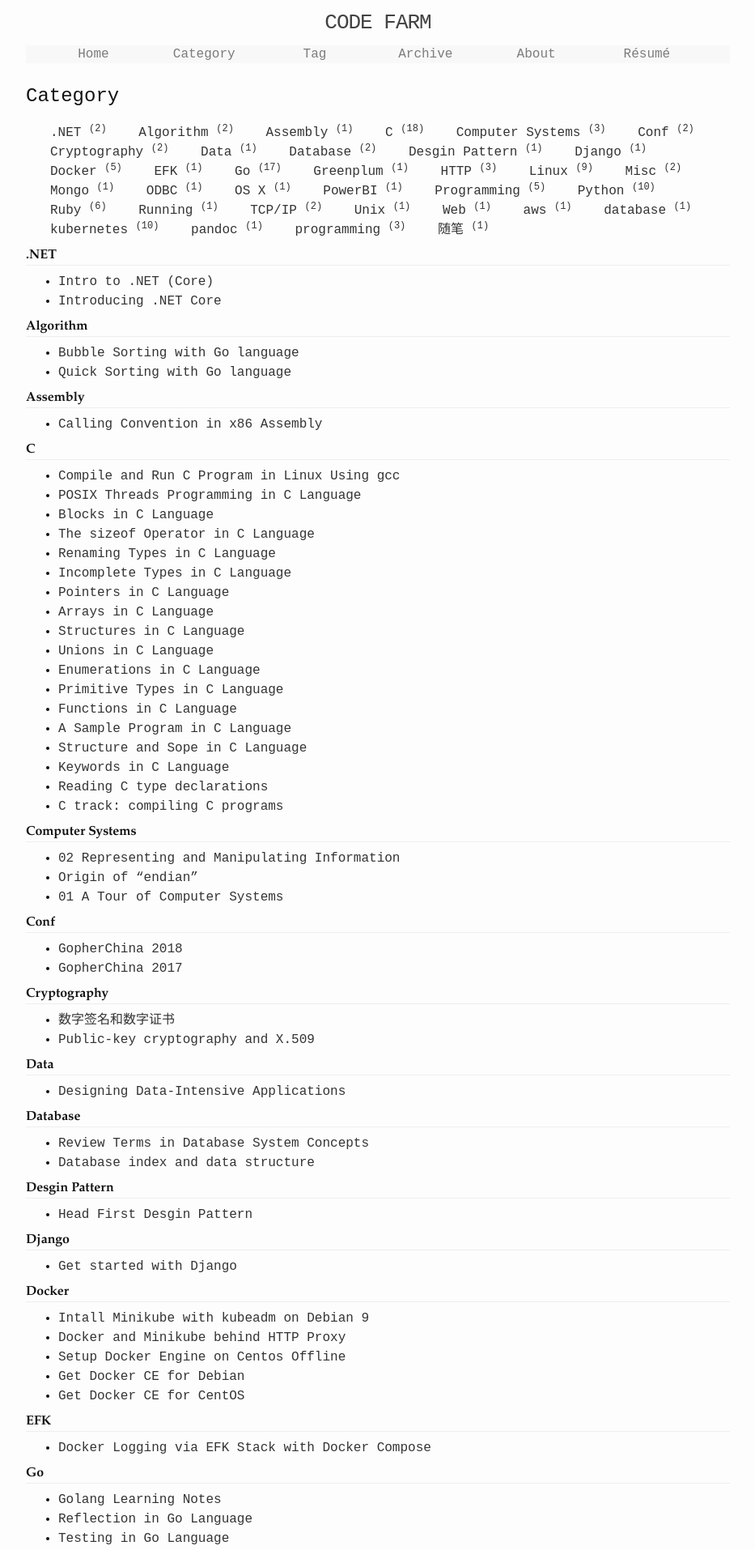
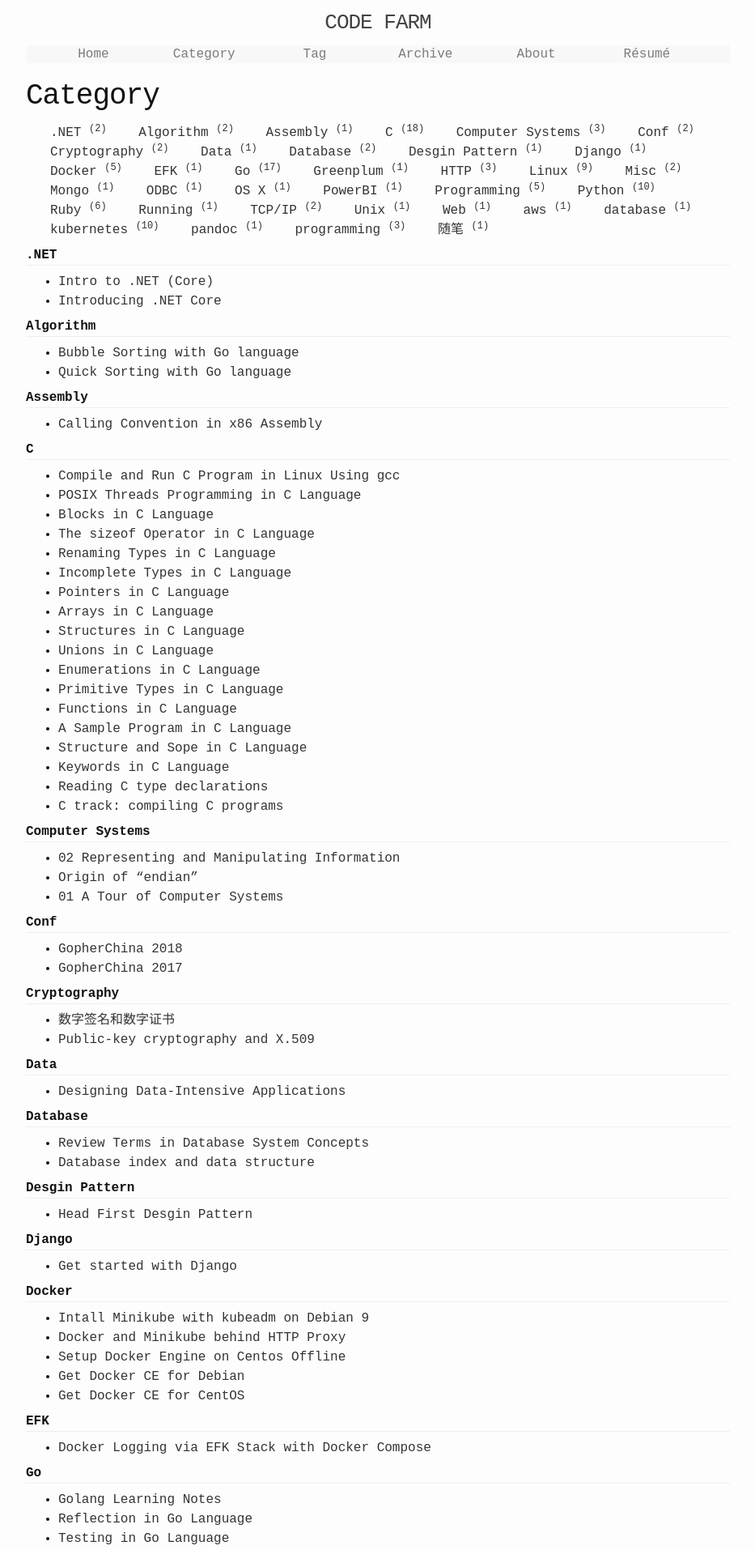
Before and after one commit to ousiax/ousiax.github.io, a Jekyll site: the page built from category/index.html, in a window 1280 px wide. Shown: the top 1914 px of the page at 81% size, without its empty margins (173-1106 px from the left). Built offline with Jekyll 4.4.1, drawn with Linux system fonts in a browser that asks for light colours.

Commit message:
Update archive-title font style

```diff
--- a/_sass/_layout.scss
+++ b/_sass/_layout.scss
@@ -246,7 +246,7 @@
     margin-bottom: $spacing-unit;
 }
 
-.post-title {
+.post-title, .archive-title {
     font-size: 36px;
     letter-spacing: -1px;
     line-height: 1;
@@ -343,15 +343,17 @@
     margin-bottom: $spacing-unit;
 }
 
+/**
 .archive-title {
    font-size: 1.5em;
 }
+*/
 
 .archive-content {
     .category {
         font-size: 16px;
         font-weight: 700;
-        font-family: 'Palatino Linotype', 'Book Antiqua', Palatino, FreeSerif, serif !important;
+        /* font-family: 'Palatino Linotype', 'Book Antiqua', Palatino, FreeSerif, serif !important; */
         border-bottom: 1px solid #eee;
     }
 
```
